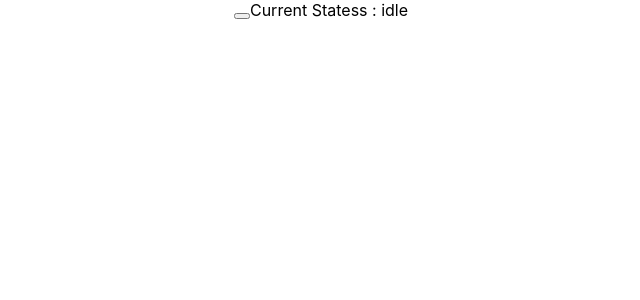
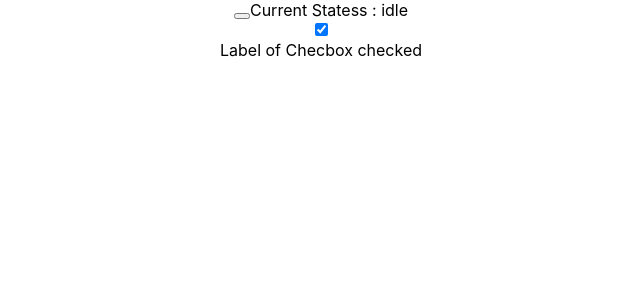
Before and after one commit to arman226/react-patterns, a React (Create React App) app: page / in a window 1280 px wide. Shown: the top 300 px of the page, without its empty margins (319-959 px from the left). Built offline with nearby package versions, Linux system fonts and the light colour scheme.

Commit message:
Compound Components Implemented

```diff
--- a/src/App.js
+++ b/src/App.js
@@ -1,5 +1,8 @@
 import { useEffect, useReducer, useState } from "react";
+import Checkbox from "./Checkbox";
 import "./App.css";
+import CheckboxInput from "./CheckboxInput";
+import Label from "./Label";
 
 const ACTIONS = {
   PASSED_ONCE: "PASSED_ONCE",
@@ -83,6 +86,10 @@ function App() {
       <button onClick={onClicked} />
       {/* <Button {...props} color='blue' /> */}
       Current Statess : {state}
+      <Checkbox test='say something'>
+        <CheckboxInput />
+        <Label>Label of Checbox</Label>
+      </Checkbox>
     </div>
   );
 }
--- /dev/null
+++ b/src/Checkbox.js
@@ -0,0 +1,14 @@
+import React, { useState } from "react";
+
+export default function Checkbox({ children, test }) {
+  const [checked, setChecked] = useState(true);
+  return React.Children.map(children, (child) => {
+    const clone = React.cloneElement(child, {
+      checked,
+      setChecked,
+    });
+
+    console.log(child);
+    return clone;
+  });
+}
--- /dev/null
+++ b/src/CheckboxInput.js
@@ -0,0 +1,16 @@
+import React, { useState } from "react";
+
+export default function CheckboxInput({ test, checked, setChecked }) {
+  return (
+    <div>
+      <input
+        type='checkbox'
+        checked={checked}
+        onChange={(e) => {
+          setChecked(e.target.checked);
+        }}
+      />
+      {test}
+    </div>
+  );
+}
--- /dev/null
+++ b/src/Label.js
@@ -0,0 +1,14 @@
+import React from "react";
+
+export default function Label({ children, test, checked, setChecked }) {
+  return (
+    <label
+      for='something'
+      onClick={() => {
+        setChecked((e) => !e);
+      }}
+    >
+      {children} {test} {checked && "checked"}
+    </label>
+  );
+}
```
